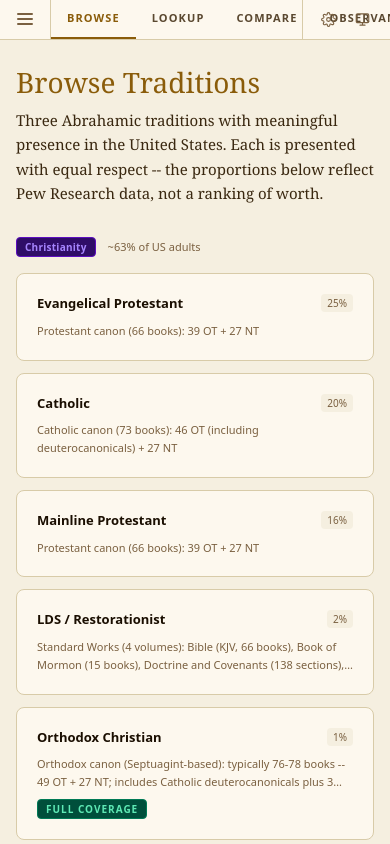
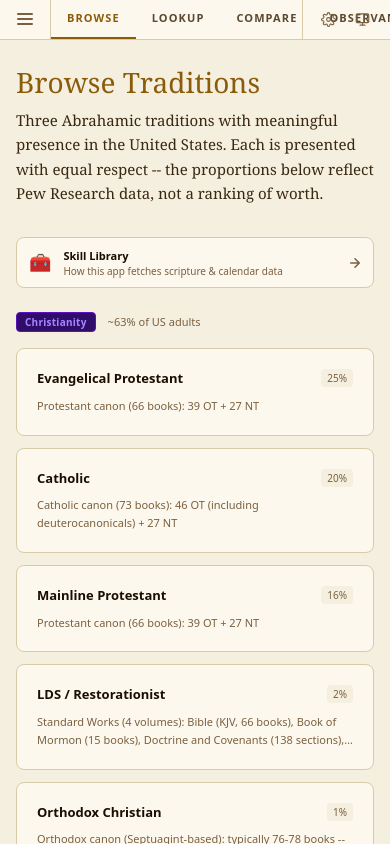
Before and after one commit to OKHP3/abrahamic-reference-engine, a React (Vite) app: page /browse in a window 390 px wide. Shown: the top 844 px of the page. Built offline with nearby package versions, Linux system fonts and the light colour scheme.

Commit message:
Add new features to the tradition browser page
Replit-Commit-Author: Agent

```diff
--- a/src/pages/TraditionBrowser.tsx
+++ b/src/pages/TraditionBrowser.tsx
@@ -464,6 +464,31 @@ function TraditionGrid() {
         </p>
       </div>
 
+      {/* Mobile-only Skill Library shortcut — surfaces the link before the tradition grid
+          so it is visible without scrolling on small screens (hidden on sm+ where the
+          full card below the grid is reachable). */}
+      <Link
+        to="/skills"
+        className="sm:hidden flex items-center gap-3 mb-6 px-3 py-2.5 border border-border-subtle rounded-lg bg-bg-elevated hover:border-gold hover:bg-bg-active transition-all duration-200 no-underline group"
+        aria-label="Open Skill Library"
+      >
+        <span className="text-lg flex-shrink-0" aria-hidden="true">🧰</span>
+        <div className="flex-1 min-w-0">
+          <p className="text-xs font-sans font-semibold text-parchment group-hover:text-gold transition-colors">
+            Skill Library
+          </p>
+          <p className="text-2xs font-sans text-muted leading-tight">
+            How this app fetches scripture &amp; calendar data
+          </p>
+        </div>
+        <svg
+          className="flex-shrink-0 text-muted group-hover:text-gold transition-colors"
+          width="12" height="12" viewBox="0 0 14 14" fill="none" aria-hidden="true"
+        >
+          <path d="M2 7h10M7 2l5 5-5 5" stroke="currentColor" strokeWidth="1.8" strokeLinecap="round" strokeLinejoin="round"/>
+        </svg>
+      </Link>
+
       {TRADITION_GROUPS.map(group => (
         <section key={group.family} className="mb-8" aria-label={`${group.label} denominations`}>
           <div className="flex items-baseline gap-3 mb-4">
```
